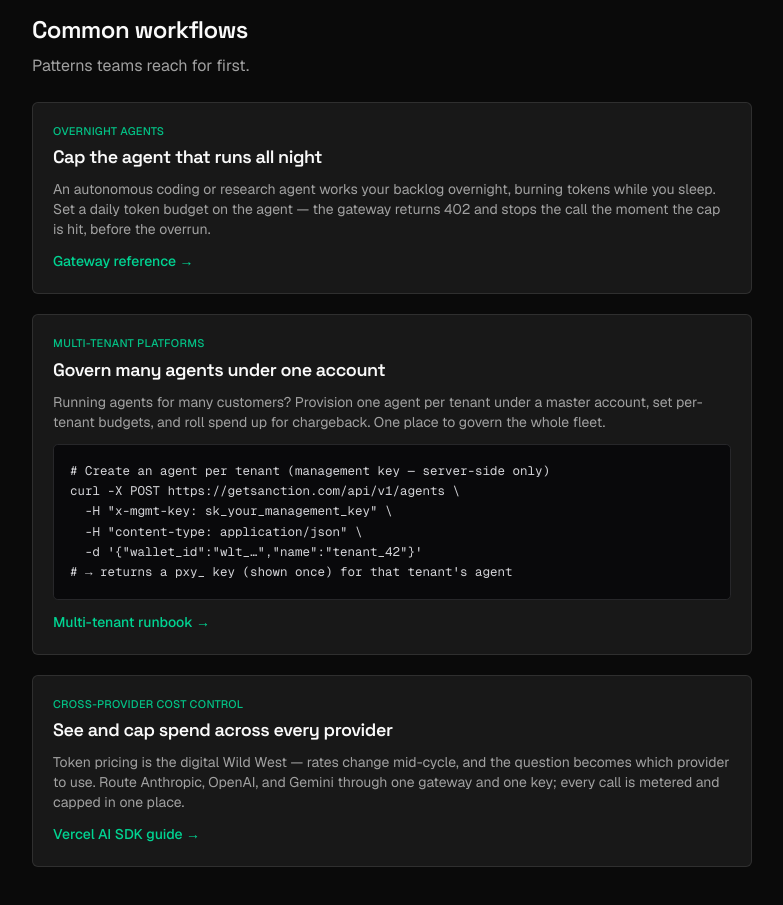
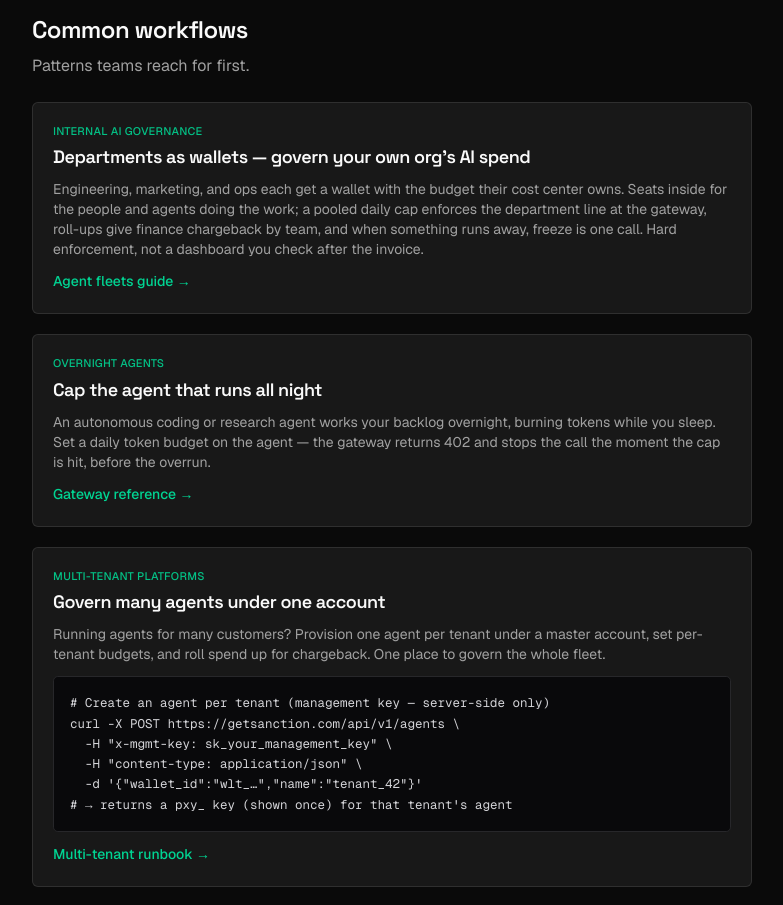
Before and after one commit to ericlovold/sanction, a Next.js app: page /docs in a window 1280 px wide. Shown: the part 1240-2145 px from the top of the page, without its empty margins (248-1031 px from the left). Built offline with nearby package versions, Linux system fonts and the light colour scheme.

Commit message:
fix(storefront): the internal-governance buyer gets named — vocabulary patch + /consulting redirect (#165)

```diff
--- a/app/docs/page.tsx
+++ b/app/docs/page.tsx
@@ -56,6 +56,12 @@ const steps = [
 ]
 
 const workflows = [
+  {
+    tag: "Internal AI governance",
+    title: "Departments as wallets — govern your own org's AI spend",
+    body: "Engineering, marketing, and ops each get a wallet with the budget their cost center owns. Seats inside for the people and agents doing the work; a pooled daily cap enforces the department line at the gateway, roll-ups give finance chargeback by team, and when something runs away, freeze is one call. Hard enforcement, not a dashboard you check after the invoice.",
+    link: { label: "Agent fleets guide", href: "/docs/agent-fleets" },
+  },
   {
     tag: "Overnight agents",
     title: "Cap the agent that runs all night",
--- a/next.config.ts
+++ b/next.config.ts
@@ -12,6 +12,14 @@ const nextConfig: NextConfig = {
         has: [{ type: "host", value: "getsanction.vercel.app" }],
         destination: "https://getsanction.com/:path*",
         permanent: true,
+      },
+      // The footer link is labeled "Consulting" — people type /consulting and
+      // 404 (external reviewers concluded the services offer didn't exist).
+      // Temporary so a real /consulting page can claim the path later.
+      {
+        source: "/consulting",
+        destination: "/about",
+        permanent: false,
       },
     ];
   },
```
Also changed, not shown: 3 other files (tests, documents, lock files or other folders).
